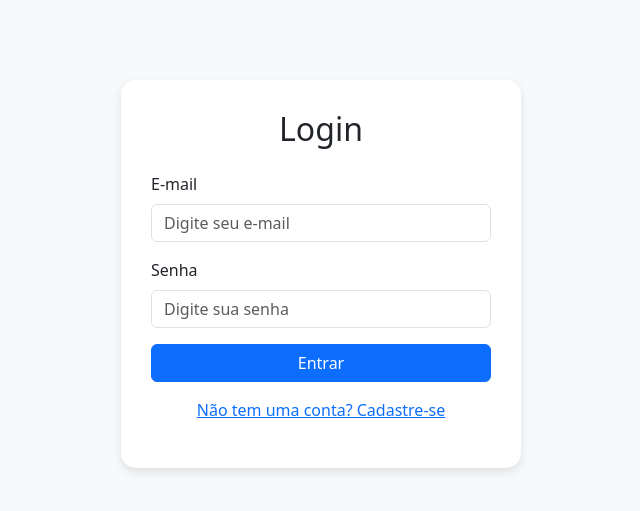
After one commit to betosantos/projetoflask, a Flask app: page /login in a window 1280 px wide. The commit adds this page. Shown: the top 511 px of the page, without its empty margins (319-959 px from the left). Run offline with Flask 3, Linux system fonts and the light colour scheme.

Commit message:
alteração dados

```diff
--- a/app.py
+++ b/app.py
@@ -1,39 +1,25 @@
 import os
-from flask import Flask, render_template, request, redirect, url_for, jsonify
+from flask import Flask, render_template, request, redirect, url_for, jsonify, session, flash
 from dotenv import load_dotenv
-from flask_sqlalchemy import SQLAlchemy
-from db import db
-from models import Usuario, Formcontato, Acesso
+from models import Usuario, Formcontato
+from db import init_db, db
+from flask_login import LoginManager
+from auth import auth
 load_dotenv()
 
 app = Flask(__name__)
+app.secret_key = os.getenv("SECRET_KEY")
 
-# Configurações do banco
-app.config['SQLALCHEMY_DATABASE_URI'] = 'mysql+pymysql://root:AjdObfnXSVPSnIzUmZYpaUCLkPXKZUTr@tramway.proxy.rlwy.net:55888/railway'
-app.config['SQLALCHEMY_TRACK_MODIFICATIONS'] = False
-# Inicializa o db com o app
-db.init_app(app)
-# Cria as tabelas
-with app.app_context():
-    db.create_all()
+init_db(app)
 
 
-@app.before_request
-def registrar_acesso():
-    if request.endpoint not in ('static',):
-        novo_acesso = Acesso(
-            ip=request.remote_addr or '',
-            url=request.path or '',
-            user_agent=request.headers.get('User-Agent') or ''
-        )
-        db.session.add(novo_acesso)
-        db.session.commit()
+
+app.register_blueprint(auth)
+
 
 
 @app.route('/')
 def home():
-    usuarios = Usuario.query.all()
-    #return render_template('index.html', usuarios=usuarios)
     return render_template('base.html')
 
 
@@ -67,6 +53,45 @@ def contato():
 
 
 
+#@app.route('/login', methods=['GET', 'POST'])
+#def login():
+#    if request.method == 'POST':
+#        email = request.form['email']
+#        senha = request.form['senha']
+#
+#        usuario = Usuario.query.filter_by(email=email, senha=senha).first()
+#
+#        if usuario:
+#            print('Login realizado com sucesso!')
+#            return redirect(url_for('painel'))
+#        else:
+#            print('E-mail ou senha incorretos.')
+#    return render_template('login.html')
+
+
+@app.route('/painel')
+def painel():
+    if 'usuario' not in session:
+        flash('Você precisa estar logado para acessar essa página.', 'warning')
+        return redirect(url_for('login'))
+
+    return render_template('painel.html', usuario=session['usuario'])
+
+
+
+@app.route('/registro', methods=['GET', 'POST'])
+def registro():
+    if request.method == 'POST':
+        nome = request.form['nome']
+        email = request.form['email']
+        senha = request.form['senha']
+        novo_usuario = Usuario(nome=nome, email=email, senha=senha)
+        db.session.add(novo_usuario)
+        db.session.commit()
+        return redirect(url_for('login'))
+    return render_template('registro.html')
+
+
 
 if __name__ == "__main__":
     port = int(os.environ.get("PORT", 5000))
--- /dev/null
+++ b/auth.py
@@ -0,0 +1,43 @@
+from flask import Blueprint, render_template, redirect, request, session, url_for, flash
+from werkzeug.security import generate_password_hash, check_password_hash
+from models import Usuario
+from db import db
+
+auth = Blueprint('auth', __name__)
+
+
+
+@auth.route('/register', methods=['GET', 'POST'])
+def register():
+    if request.method == 'POST':
+        username = request.form['username']
+        password = generate_password_hash(request.form['password'])
+        if Usuario.query.filter_by(username=username).first():
+            flash('Usuário já existe')
+            return redirect(url_for('auth.register'))
+
+        new_user = Usuario(username=username, password=password)
+        db.session.add(new_user)
+        db.session.commit()
+        return redirect(url_for('auth.login'))
+    return render_template('registro.html')
+
+
+@auth.route('/login', methods=['GET', 'POST'])
+def login():
+    if request.method == 'POST':
+        email = request.form['email']
+        senha = request.form['senha']
+        user = Usuario.query.filter_by(email=email).first()
+
+        if user and check_password_hash(user.senha, senha):
+            session['id'] = user.id
+            return redirect(url_for('painel'))
+        flash('Credenciais inválidas')
+    return render_template('login.html')
+
+
+@auth.route('/logout')
+def logout():
+    session.pop('user_id', None)
+    return redirect(url_for('auth.login'))
--- a/requirements.txt
+++ b/requirements.txt
@@ -4,3 +4,5 @@ python-dotenv==1.0.1
 sqlalchemy
 gunicorn==21.2.0
 pymysql
+flask-bcrypt
+flask-login
--- /dev/null
+++ b/templates/login.html
@@ -0,0 +1,50 @@
+<!DOCTYPE html>
+<html lang="pt-br">
+<head>
+    <meta charset="UTF-8">
+    <title>Login</title>
+    <meta name="viewport" content="width=device-width, initial-scale=1">
+    <!-- Bootstrap CSS -->
+    <link href="https://cdn.jsdelivr.net/npm/bootstrap@5.3.2/dist/css/bootstrap.min.css" rel="stylesheet">
+    <style>
+        body {
+            background-color: #f8f9fa;
+        }
+        .login-container {
+            max-width: 400px;
+            margin: 80px auto;
+            padding: 30px;
+            background-color: #ffffff;
+            border-radius: 15px;
+            box-shadow: 0 4px 10px rgba(0,0,0,0.1);
+        }
+    </style>
+</head>
+
+<body>
+    <div class="container">
+        <div class="login-container">
+            <h2 class="text-center mb-4">Login</h2>
+            <form method="POST" action="{{ url_for('auth.login') }}">
+                <div class="mb-3">
+                    <label for="email" class="form-label">E-mail</label>
+                    <input type="email" class="form-control" id="email" name="email" required placeholder="Digite seu e-mail">
+                </div>
+                <div class="mb-3">
+                    <label for="senha" class="form-label">Senha</label>
+                    <input type="password" class="form-control" id="senha" name="senha" required placeholder="Digite sua senha">
+                </div>
+                <div class="d-grid">
+                    <button type="submit" class="btn btn-primary">Entrar</button>
+                </div>
+                <p class="text-center mt-3">
+                    <a href="/registro">Não tem uma conta? Cadastre-se</a>
+                </p>
+            </form>
+        </div>
+    </div>
+
+    <!-- Bootstrap JS -->
+    <script src="https://cdn.jsdelivr.net/npm/bootstrap@5.3.2/dist/js/bootstrap.bundle.min.js"></script>
+</body>
+</html>
```
Also changed, not shown: db.py (+9 -0 lines), models.py (+3 -4 lines), static/assets/js/main.js (+1 -7 lines), templates/base.html (+3 -11 lines), templates/registro.html (added, +55 -0 lines), static/assets/img/portfolio/app-1.jpg (deleted), static/assets/img/portfolio/books-1.jpg (deleted), static/assets/img/portfolio/branding-1.jpg (deleted), static/assets/img/portfolio/product-1.jpg (deleted), static/assets/img/profile-img.jpg (deleted), static/assets/img/services.jpg (deleted), 1 other file.
